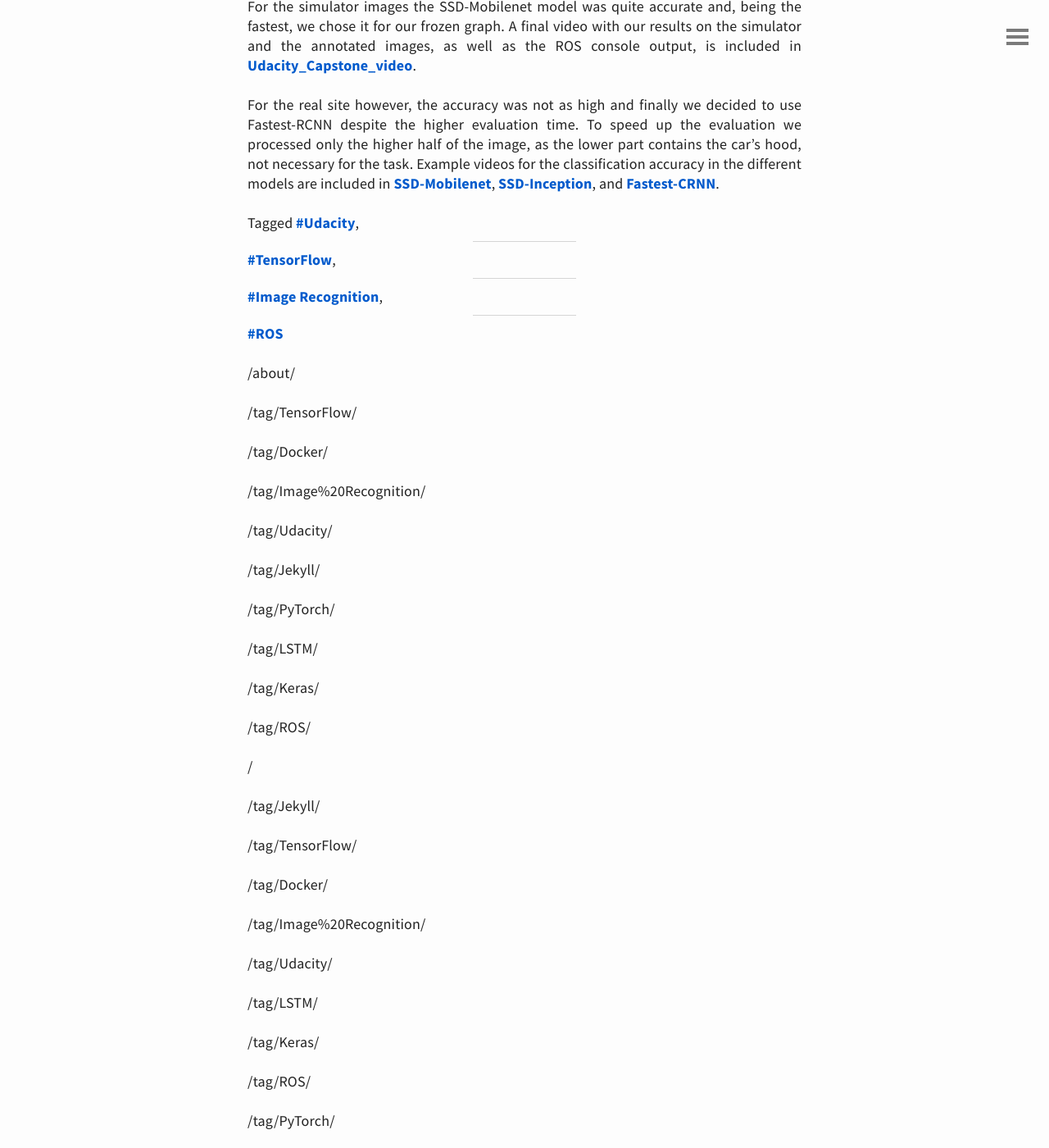
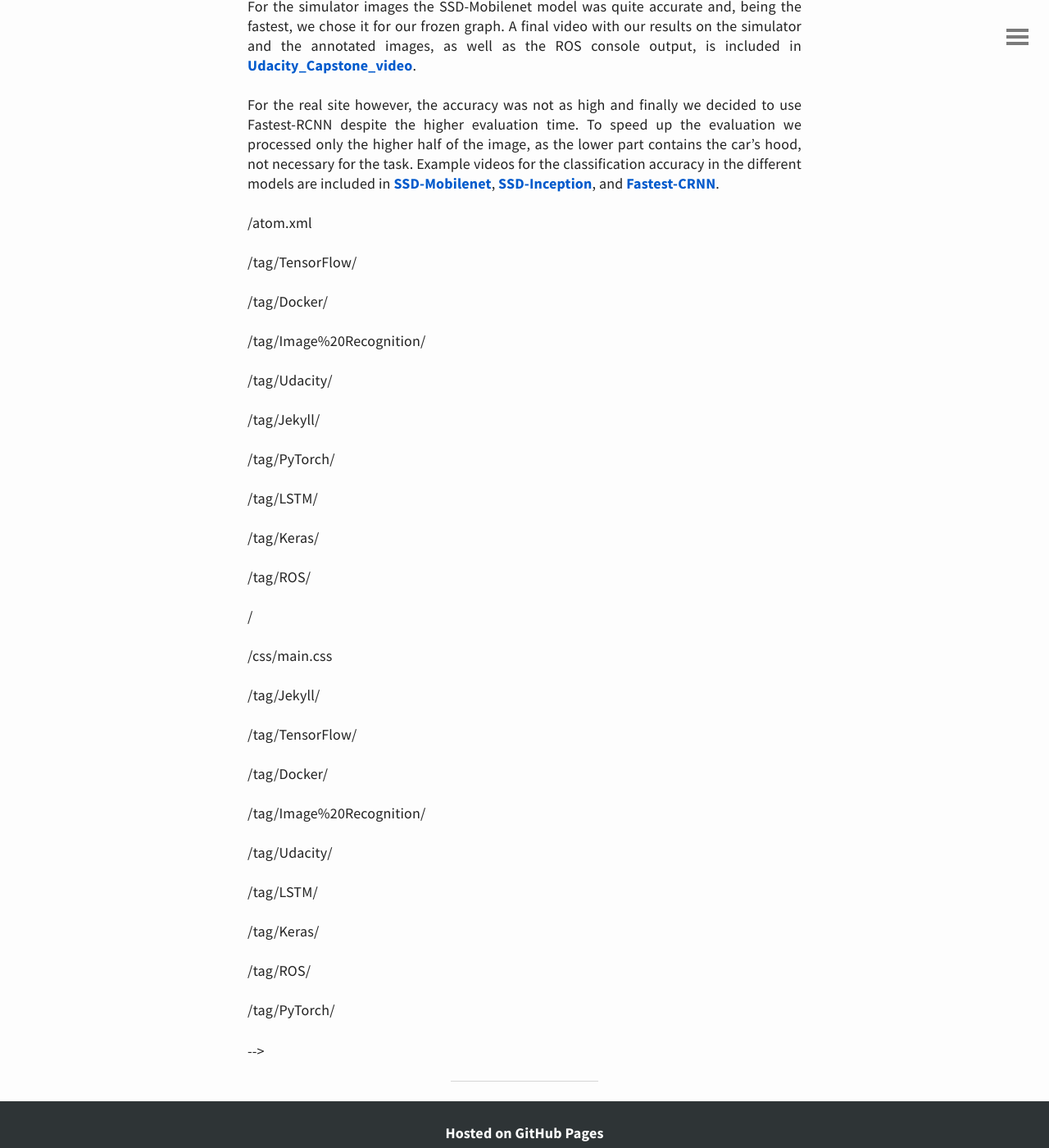
Before and after one commit to josehoras/josehoras.github.io, a Jekyll site: the page built from _posts/2019-09-07-sdc-capstone-project.md, in a window 1280 px wide and 1400 px high, scrolled down 18174 px. Shown: the whole window at 82% size. Built offline with Jekyll 4.4.1, drawn with Linux system fonts in a browser that asks for light colours; comment, search, counter and statistics services are not loaded; some of the changed text lies outside the part shown.

Commit message:
Tags implementation

```diff
--- a/_layouts/post.html
+++ b/_layouts/post.html
@@ -8,7 +8,7 @@
 		{{ content }}
 	</div>
 
-  <p>
+  <!-- <p>
     Tagged
     {% for tag in page.tags %}
     <a class="post" href="/tag/{{tag}}">#{{tag}}</a>{% unless forloop.last %}, {% endunless %}
@@ -16,7 +16,7 @@
   </p>
 
 	{% for page in site.html_pages %}
-		<p>{{ page.url }}</p>
+		<p>{{ page.type }}</p>
 	{% endfor %}
 	<p>-----------------------</p>
 	{% for page in site.pages %}
@@ -24,7 +24,7 @@
 		<!-- {% if page.layout == "page" %}
 			<a href="{% if site.baseurl == "/" %}{{ page.url }}{% else %}{{ page.url | prepend: site.baseurl }}{% endif %}" title="{{ page.title }}">{{ page.title }}</a>
 		{% endif %} -->
-	{% endfor %}
+	{% endfor %} -->
 
 </article>
 
```
